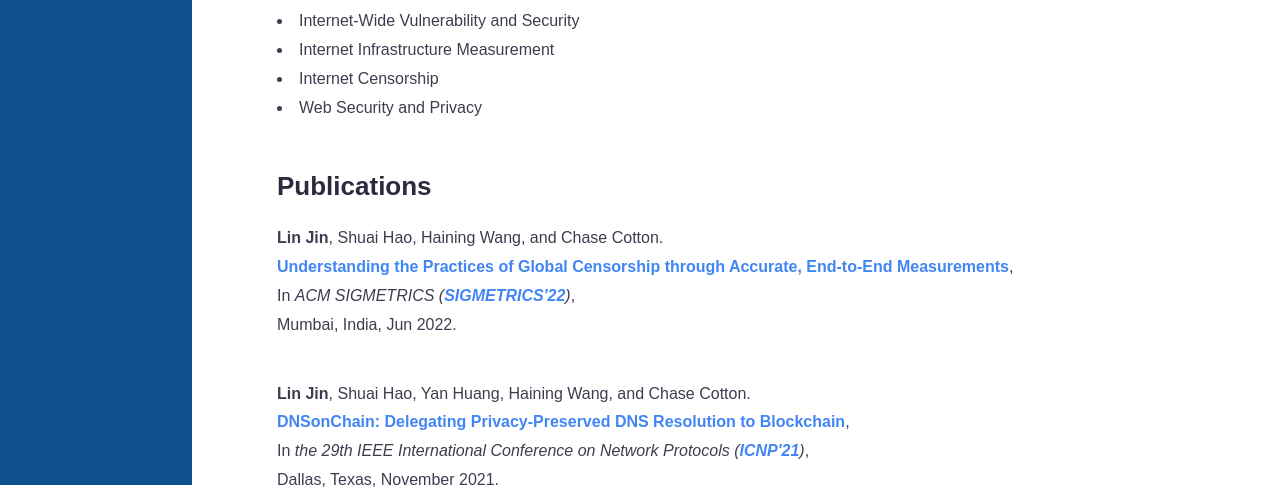
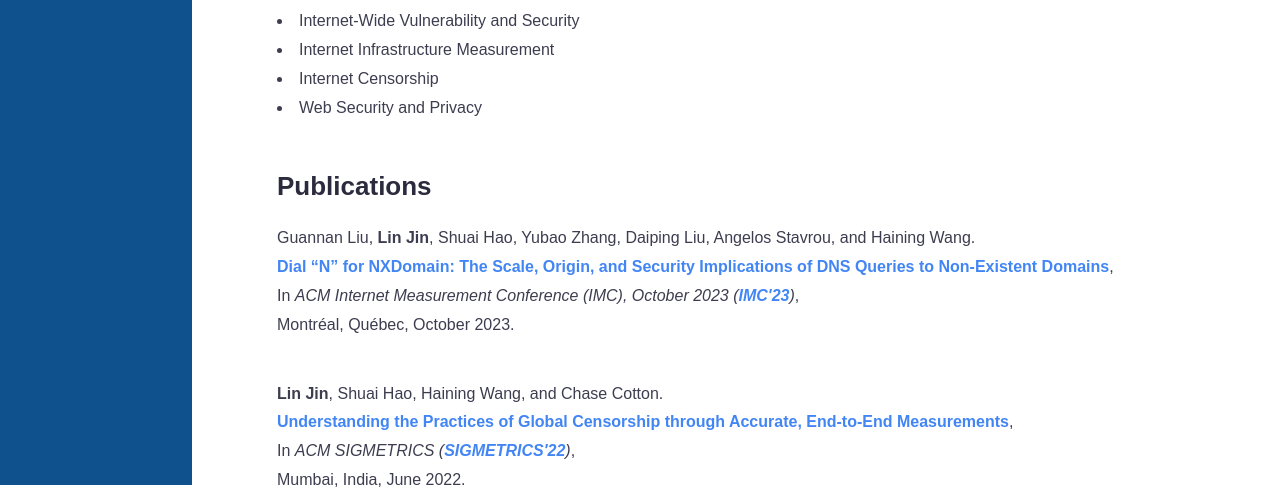
Before and after one commit to lin-jin/lin-jin.github.io, a plain HTML site: page index.html in a window 1280 px wide. Shown: the part 315-804 px from the top of the page. Drawn offline with Linux system fonts and the light colour scheme.

Commit message:
Update imc23 paper

```diff
--- a/index.html
+++ b/index.html
@@ -105,10 +105,17 @@
         <h2>Publications</h2>
 
         <div class="content-item">
+            Guannan Liu, <b>Lin Jin</b>, Shuai Hao, Yubao Zhang, Daiping Liu, Angelos Stavrou, and Haining Wang.<br>
+            <b><a href="papers/imc23.pdf" target="_blank">Dial “N” for NXDomain: The Scale, Origin, and Security Implications of DNS Queries to Non-Existent Domains</a></b>,<br>
+            In <i>ACM Internet Measurement Conference (IMC), October 2023 (<a href="https://conferences.sigcomm.org/imc/2023/" target="_blank"><b>IMC'23</b></a>)</i>,<br>
+            Montréal, Québec, October 2023.
+        </div>
+
+        <div class="content-item">
             <b>Lin Jin</b>, Shuai Hao, Haining Wang, and Chase Cotton.<br>
             <b><a href="papers/sigmetrics22.pdf" target="_blank">Understanding the Practices of Global Censorship through Accurate, End-to-End Measurements</a></b>,<br>
             In <i>ACM SIGMETRICS (<a href="https://www.sigmetrics.org/sigmetrics2022/index.html" target="_blank"><b>SIGMETRICS'22</b></a>)</i>,<br>
-            Mumbai, India, Jun 2022.
+            Mumbai, India, June 2022.
         </div>
 
         <div class="content-item">
```
